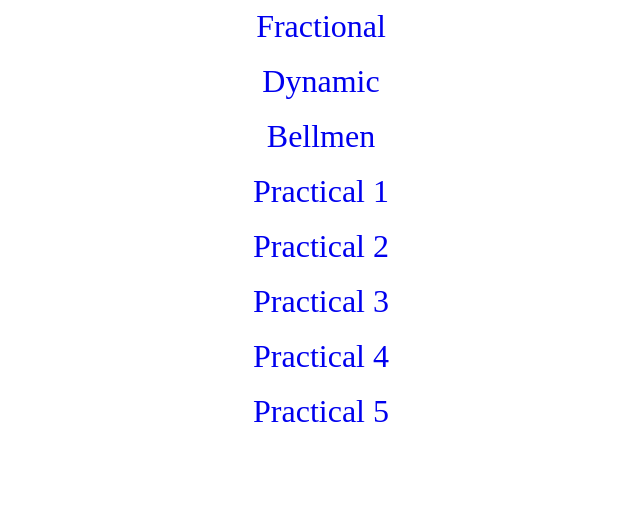
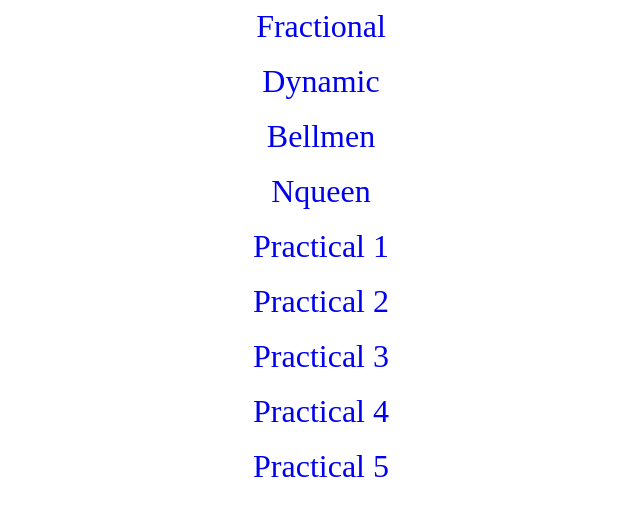
Before and after one commit to prajwaltulawe/quickConnect, a plain HTML site: page pract/index.html in a window 1280 px wide. Shown: the whole page, without its empty margins (327-967 px from the left). Drawn offline with Linux system fonts and the light colour scheme.

Commit message:
Update index.html

```diff
--- a/pract/index.html
+++ b/pract/index.html
@@ -30,6 +30,7 @@
         <a href="fractional.cpp">Fractional</a><br>
         <a href="dynamic.cpp">Dynamic</a><br>
         <a href="bellmen.cpp">Bellmen</a><br>
+        <a href="nqueen.cpp">Nqueen</a><br>
         <a href="practical1.ipynb">Practical 1</a><br>
         <a href="practical2.ipynb">Practical 2</a><br>
         <a href="practical3.ipynb">Practical 3</a><br>
```
